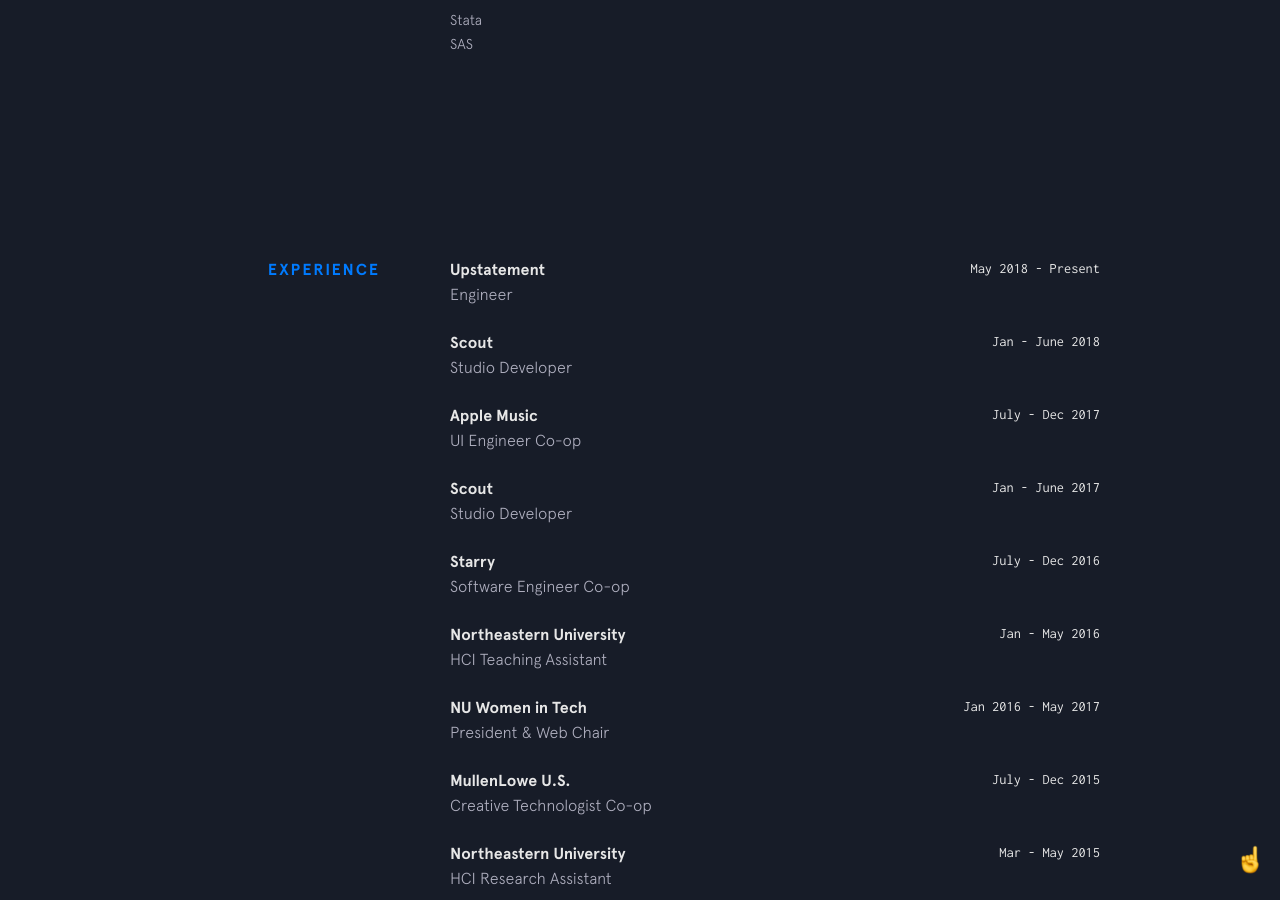
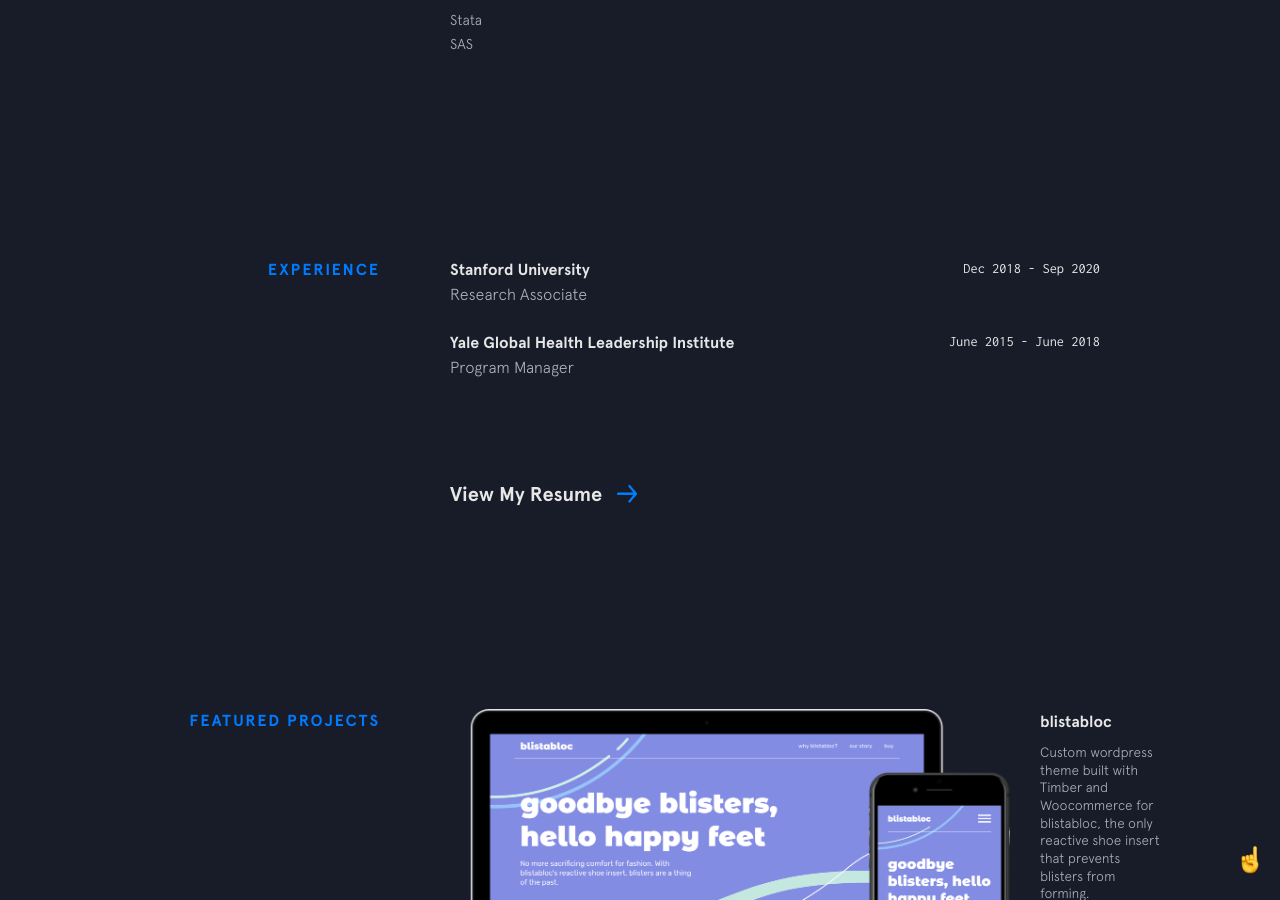
Before and after one commit to annabelxtan/annabelxtan.github.io, a Jekyll site: the page built from index.html, in a window 1280 px wide and 900 px high, scrolled down 1538 px. Built offline with Jekyll 4.4.1, drawn with Linux system fonts in a browser that asks for light colours; nearby versions of some CDN libraries.

Commit message:
Update experience.yml

```diff
--- a/_data/experience.yml
+++ b/_data/experience.yml
@@ -1,44 +1,9 @@
-- company: Upstatement
-  url: https://www.upstatement.com/
-  time: May 2018 - Present
-  position: Engineer
+- company: Stanford University
+  url: http://stanford.edu
+  time: Dec 2018 - Sep 2020
+  position: Research Associate
 
-- company: Scout
-  url: https://web.northeastern.edu/scout/
-  time: Jan - June 2018
-  position: Studio Developer
-
-- company: Apple Music
-  url: https://www.apple.com/music/
-  time: July - Dec 2017
-  position: UI Engineer Co-op
-
-- company: Scout
-  url: https://web.northeastern.edu/scout/
-  time: Jan - June 2017
-  position: Studio Developer
-
-- company: Starry
-  url: https://starry.com/
-  time: July - Dec 2016
-  position: Software Engineer Co-op
-
-- company: Northeastern University
-  url: http://www.ccis.northeastern.edu/
-  time: Jan - May 2016
-  position: HCI Teaching Assistant
-
-- company: NU Women in Tech
-  url: http://nuwit.ccs.neu.edu/
-  time: Jan 2016 - May 2017
-  position: President & Web Chair
-
-- company: MullenLowe U.S.
-  url: https://us.mullenlowe.com/
-  time: July - Dec 2015
-  position: Creative Technologist Co-op
-
-- company: Northeastern University
-  url: http://www.ccis.northeastern.edu/
-  time: Mar - May 2015
-  position: HCI Research Assistant
+- company: Yale Global Health Leadership Institute
+  url: http://ghli.yale.edu
+  time: June 2015 - June 2018
+  position: Program Manager
```
